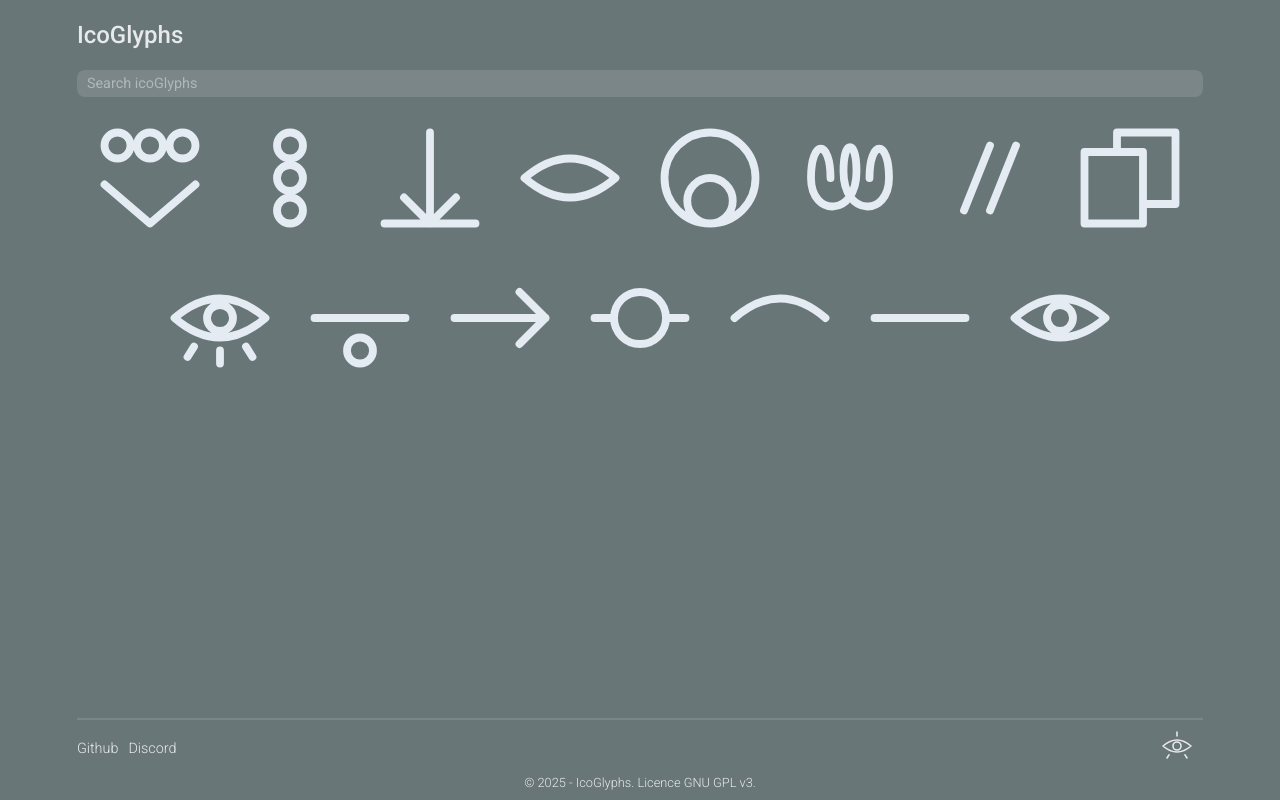
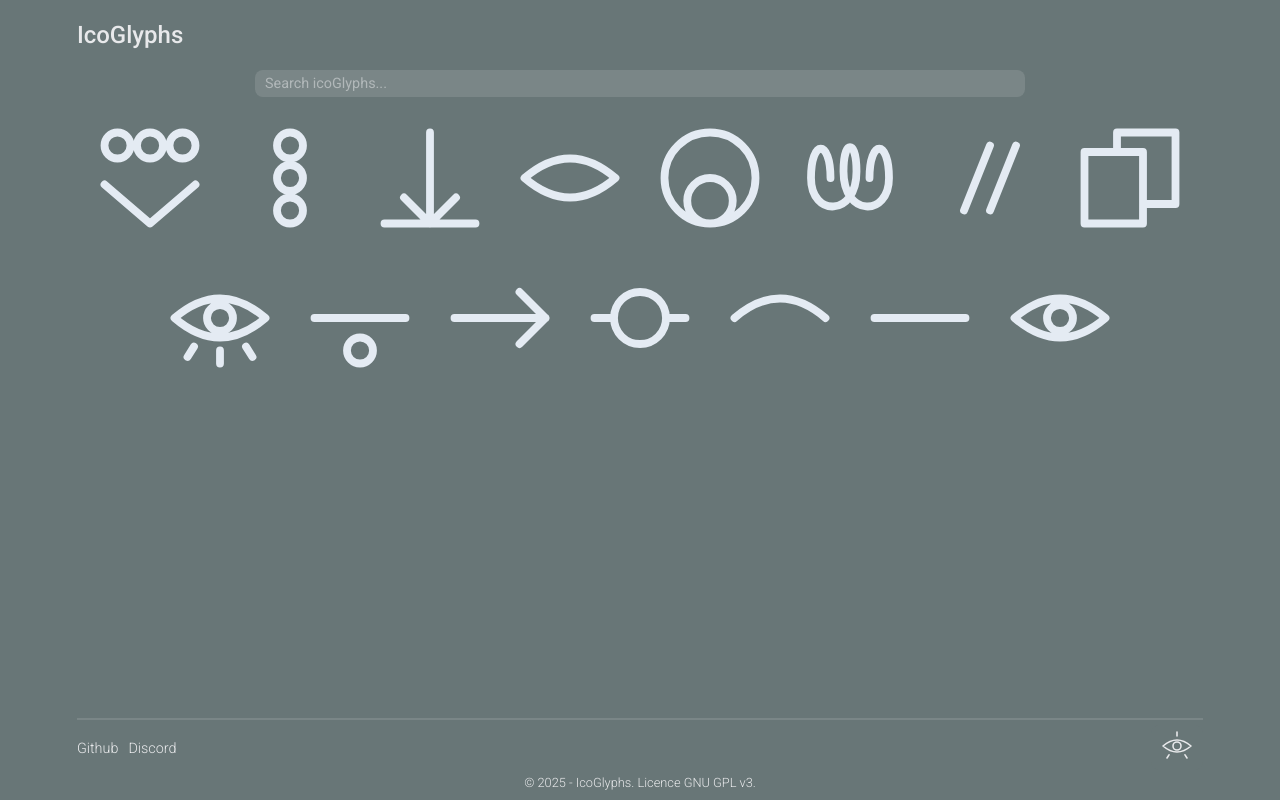
Before and after one commit to BHRKTRE/icoglyphs, a SvelteKit app: page / in a window 1280 px wide. Built offline with nearby package versions, Linux system fonts and the light colour scheme.

Commit message:
fix: Minor fixes and UI improvements

```diff
--- a/src/lib/app/ui/components/Tooltip.svelte
+++ b/src/lib/app/ui/components/Tooltip.svelte
@@ -44,6 +44,8 @@
 				return `right`;
 		}
 	});
+
+	// TODO: Rename children-container
 </script>
 
 <div id="children-container">
--- a/src/lib/app/ui/utils/resetStyle.svelte.js
+++ b/src/lib/app/ui/utils/resetStyle.svelte.js
@@ -1,4 +1,6 @@
 import appState from '$lib/app/core/stores/appState.svelte.js';
+
+// TODO: There are some duplications with appState. This should be fixed in the future.
 
 const loadSvgStyleFromLocalStorage = () => {
 	if (typeof window === 'undefined') return {};
@@ -25,7 +27,6 @@ const updateUserStyles = () => {
 	};
 };
 
-// Reset des styles utilisateur
 export function resetStyle() {
 	localStorage.removeItem('icoGlyphsUserStyle');
 	appState.icoGlyphUserSettings.style = updateUserStyles();
--- a/src/routes/+page.svelte
+++ b/src/routes/+page.svelte
@@ -79,7 +79,7 @@
 		id="searchBar"
 		type="text"
 		bind:value={appState.searchBarValue}
-		placeholder="Search icoGlyphs"
+		placeholder="Search icoGlyphs..."
 		oninput={search}
 	/>
 
@@ -93,8 +93,9 @@
 <style>
 	#searchBar {
 		width: 100%;
+		max-width: 770px;
 		background: var(--b2);
-		padding: 5px 10px;
+		padding: var(--spacing-small) var(--spacing-medium);
 		border-radius: var(--border-radius);
 		margin-bottom: 1rem;
 	}
@@ -115,7 +116,9 @@
 
 	main {
 		display: flex;
-		flex-direction: row;
+		flex-direction: column;
+		align-items: center;
+
 		flex-wrap: wrap;
 		height: 100%;
 		width: 100%;
--- a/src/routes/_layoutComponents/Footer.svelte
+++ b/src/routes/_layoutComponents/Footer.svelte
@@ -48,9 +48,9 @@
 	footer {
 		display: flex;
 		flex-direction: column;
-		border-top: 2px solid var(--b2);
 		align-items: center;
 
+		border-top: 2px solid var(--b2);
 		padding-top: var(--spacing-small);
 	}
 
```
